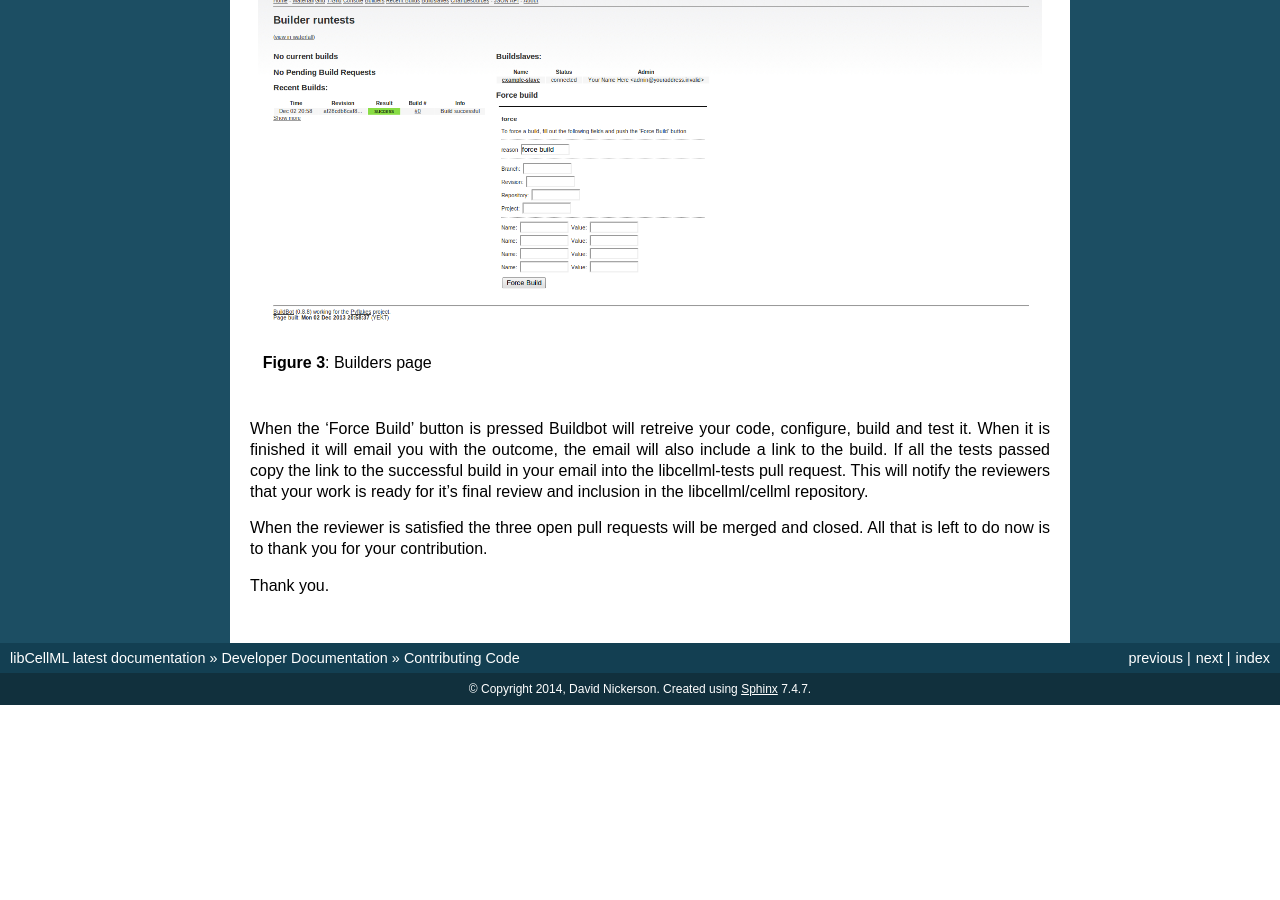
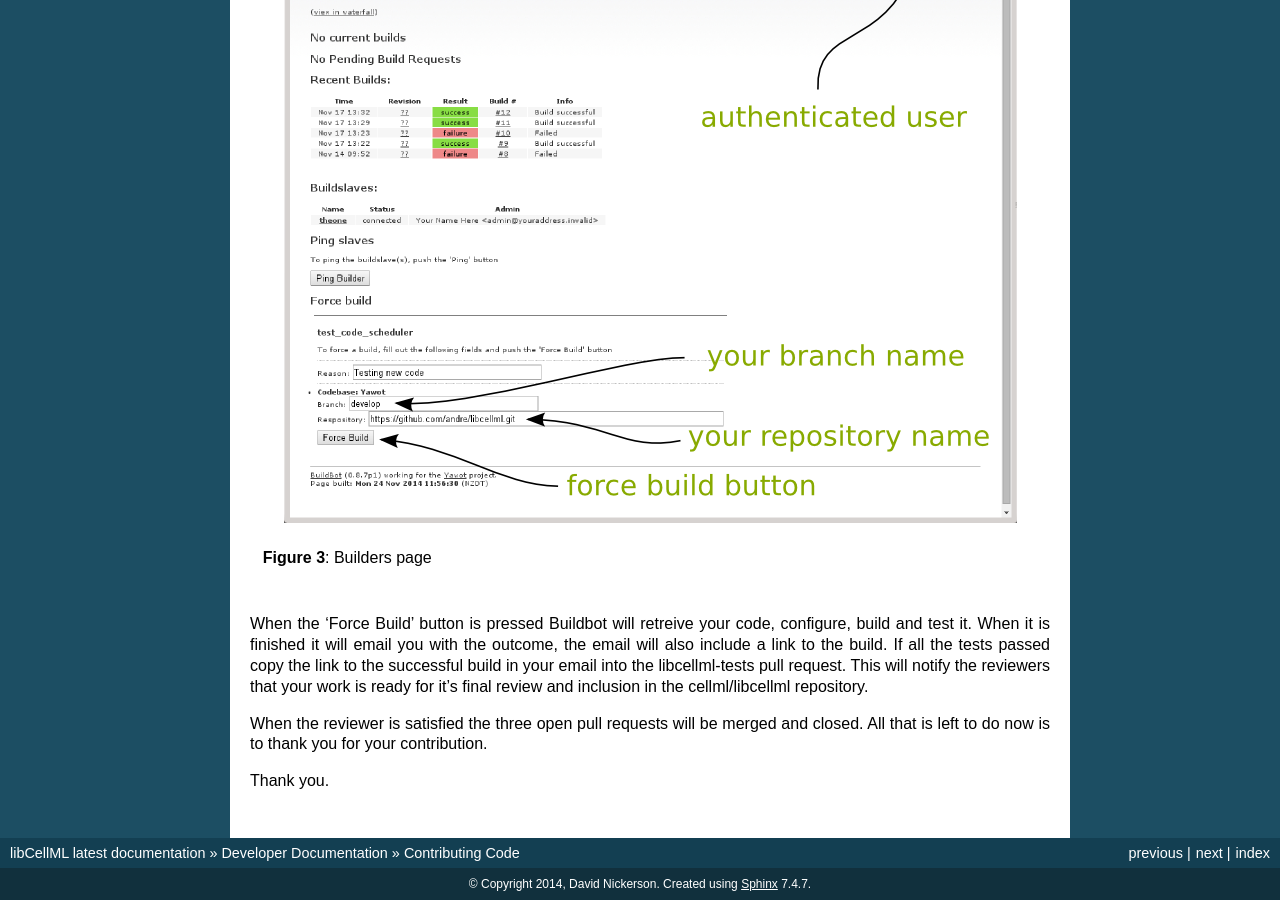
Before and after one commit to hsorby/libcellnl, a Sphinx documentation site: the page built from docs/developer/developmentcontribution.rst, in a window 1280 px wide and 900 px high, scrolled down 2410 px. Built offline with Sphinx 7.4.7, drawn with Linux system fonts in a browser that asks for light colours; before the commit the page ends 3115 px from its top, so only the background shows below that.

```diff
--- a/docs/developer/developmentcontribution.rst
+++ b/docs/developer/developmentcontribution.rst
@@ -70,7 +70,7 @@ On the 'tests' builder page fill in the details for your repositories, see **Fig
 
    **Figure 3**: Builders page
 
-When the 'Force Build' button is pressed Buildbot will retreive your code, configure, build and test it.  When it is finished it will email you with the outcome, the email will also include a link to the build.  If all the tests passed copy the link to the successful build in your email into the libcellml-tests pull request.  This will notify the reviewers that your work is ready for it's final review and inclusion in the libcellml/cellml repository.
+When the 'Force Build' button is pressed Buildbot will retreive your code, configure, build and test it.  When it is finished it will email you with the outcome, the email will also include a link to the build.  If all the tests passed copy the link to the successful build in your email into the libcellml-tests pull request.  This will notify the reviewers that your work is ready for it's final review and inclusion in the cellml/libcellml repository.
 
 When the reviewer is satisfied the three open pull requests will be merged and closed.  All that is left to do now is to thank you for your contribution.
 
```
Also changed, not shown: docs/developer/images/builderspage.png, docs/developer/images/testsbuilder.png, 1 other file.
